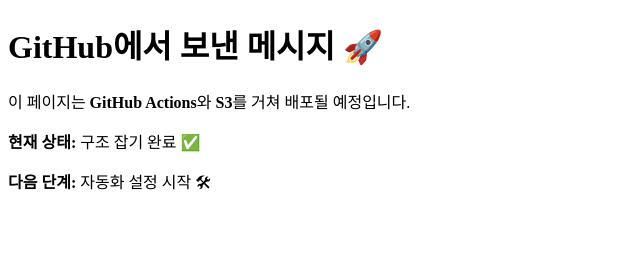
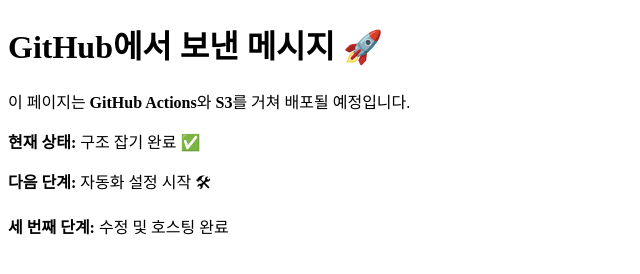
Before and after one commit to kkhwan0822-collab/second, a plain HTML site: page web/index.html in a window 1280 px wide. Shown: the whole page, without its empty margins (0-640 px from the left). Drawn offline with Linux system fonts and the light colour scheme.

Commit message:
수정 첫 번째

```diff
--- a/web/index.html
+++ b/web/index.html
@@ -14,7 +14,7 @@
         <div class="status-box">
             <p><strong>현재 상태:</strong> 구조 잡기 완료 ✅</p>
             <p><strong>다음 단계:</strong> 자동화 설정 시작 🛠</p>
-
+            <p><strong>세 번째 단계:</strong> 수정 및 호스팅 완료</p>
         </div>
     </div>
 </body>
```
